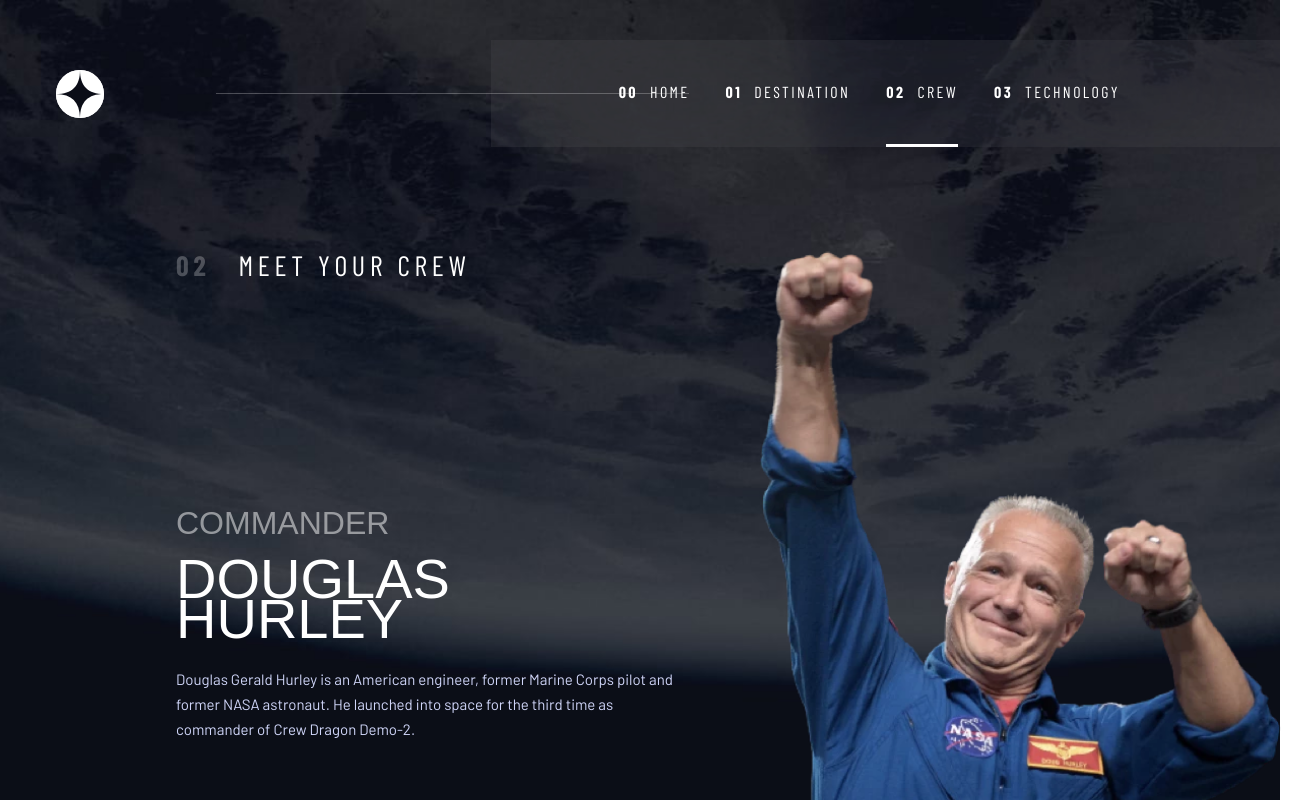
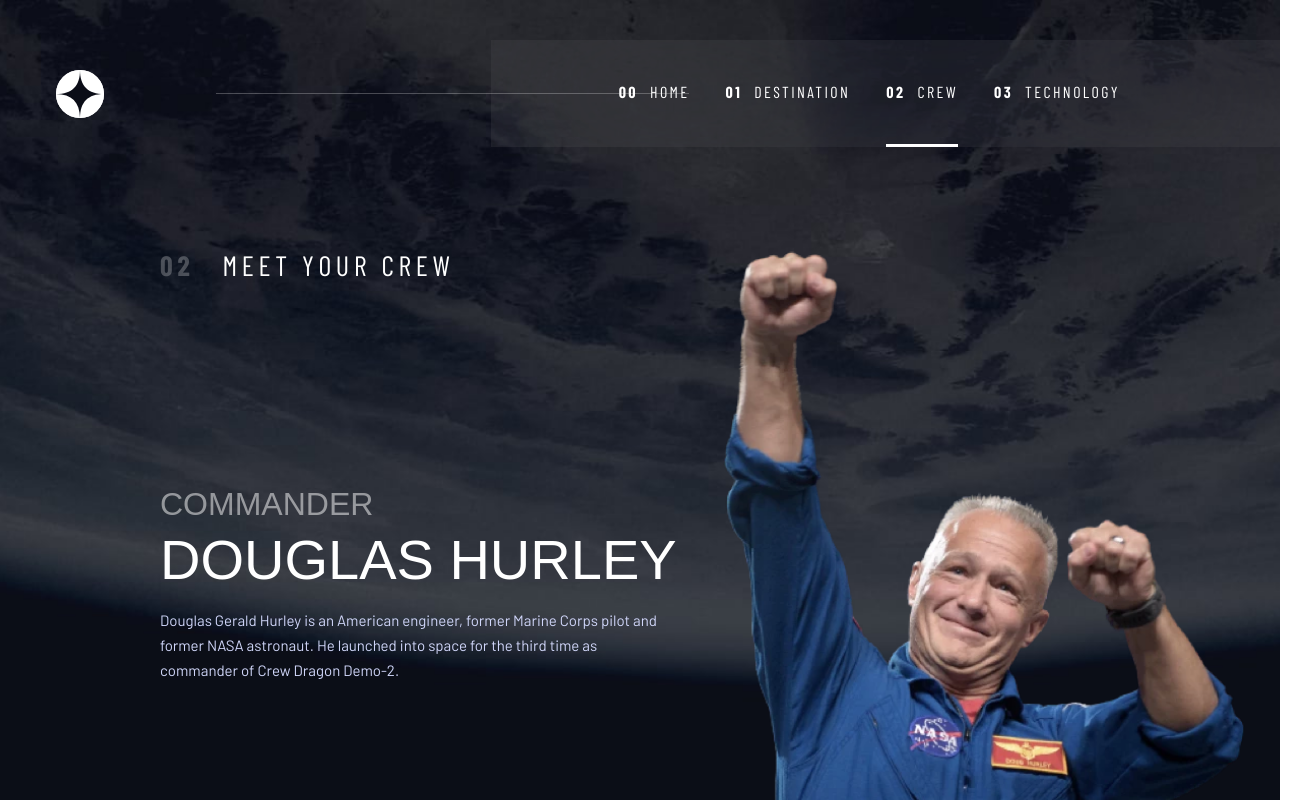
Before and after one commit to arpit8392/fem-challenge-33-space-tourism-website, a Next.js app: page /crew in a window 1280 px wide. Shown: the top 800 px of the page, 1304 px wide, since content can reach past the window. Built offline with nearby package versions, Linux system fonts and the light colour scheme; a web font is replaced by a local one.

Commit message:
Base Build

```diff
--- a/app/crew/page.tsx
+++ b/app/crew/page.tsx
@@ -15,9 +15,8 @@ const CrewPage = () => {
 	return (
 		<main className='min-h-screen bg-crew-mobile bg-cover bg-center bg-no-repeat md:bg-crew-tablet lg:bg-crew-desktop'>
 			<Header />
-			<section className='grid grid-cols-1 justify-items-center gap-8 p-6 md:gap-14 md:p-10 md:pb-0 lg:grid-cols-4 lg:grid-rows-3 lg:items-start lg:justify-items-start lg:pb-0 lg:pl-44 lg:pt-20'>
+			<section className='grid grid-cols-1 justify-items-center gap-8 p-6 md:gap-14 md:p-10 md:pb-0 lg:grid-cols-4 lg:grid-rows-3 lg:items-start lg:justify-items-start lg:pb-0 lg:pl-40 lg:pt-20 lg:gap-0'>
 				{/* Heading */}
-
 				<h1 className='uppercase tracking-[2.7px] text-white md:justify-self-start md:text-xl md:tracking-[3.375px] lg:col-span-2 lg:col-start-1 lg:text-2.5xl lg:tracking-[4.725px]'>
 					<span className='pr-[18px] font-bold opacity-25 md:pr-5 lg:pr-7'>
 						02
--- a/components/Header.tsx
+++ b/components/Header.tsx
@@ -13,7 +13,6 @@ import { usePathname } from 'next/navigation'
 const Header = () => {
 	const [isOpen, setIsOpen] = useState(false)
 	const pathname = usePathname()
-	console.log(pathname)
 
 	return (
 		<header>
```
